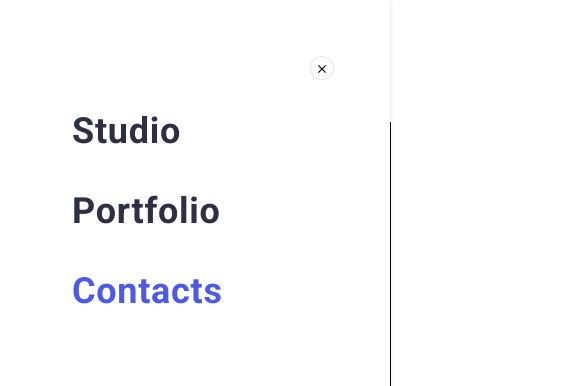
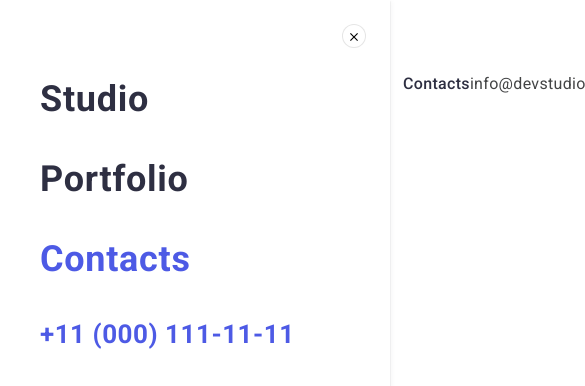
Before and after one commit to Iryna220/goit-markup-hw-07, a plain HTML site: page index.html in a window 390 px wide. Shown: the top 386 px of the page, 585 px wide, since content can reach past the window. Drawn offline with nearby package versions, Linux system fonts and the light colour scheme.

Commit message:
home work 7

```diff
--- a/css/desctop.css
+++ b/css/desctop.css
@@ -9,3 +9,8 @@
     width: 1158px;
   }
 }
+@media screen and (min-width: 1200px) {
+  .adress-page {
+    display: flex;
+  }
+}
--- a/css/styles.css
+++ b/css/styles.css
@@ -90,7 +90,10 @@ img {
   left:0;
   width: 100vw;
   height: 100vh;
-  padding: 32px;
+  padding-top: 80px;
+  padding-left: 40px;
+  padding-right: 40px;
+  padding-bottom: 40px;
   transition: transform 250ms cubic-bezier(0.4, 0, 0.2, 1);
 background-color: var(--background-origin);
   box-shadow: 0px 2px 1px rgba(46, 47, 66, 0.08),
@@ -104,7 +107,7 @@ background-color: var(--background-origin);
 .mobile-menu.is-open{
   transform: translateX(0);
 }
-.btn-close-conteiner{
+/* .btn-close-conteiner{ */
   display: flex;
   position: relative;
   height: 100%;
@@ -127,7 +130,7 @@ background-color: var(--background-origin);
   margin-bottom: 40px;
 }
 .mob-navigation:not(:last-child) {
-  padding-bottom: 40px;
+  margin-bottom: 40px;
 
 }
 .navigation-page {
@@ -199,20 +202,20 @@ color: var(--second-text-color);
   margin-right: auto;
 
 }
-/* .navigation-text { */
+ .navigation-text {
   display: flex;
   align-items: center;
   flex-grow: 1;
 }
-/* .navigation { */
+ .navigation {
   display: flex;
   gap: 40px;
 }
-/* .contact-adress { */
+ .contact-adress {
   display: flex;
   align-items: center;
 }
-/* .logo-first {
+/.logo-first {
   margin-right: 76px;
 }
 .nav-link:not(:last-child) {
--- a/index.html
+++ b/index.html
@@ -64,8 +64,6 @@
           </svg>
         </button>
         <div class="mobile-menu is-open js-menu-container">
-              <div class="btn-close-conteiner">
-                <div>
           <button type="button" class="btn-close js-close-menu">
             <svg class="btn-close-icon" width="8" height="8">
               <use href="./images/icons.svg#icon-close-btn"></use>
@@ -78,14 +76,26 @@
             <li class="mob-navigation">
               <a href="portfolio.html" class="mob-link link">Portfolio</a>
             </li>
-            <li class="mob-navigation"><a href="" class="mob-link color-contact link">Contacts</a></li>
+            <li class="mob-navigation">
+              <a href="" class="mob-link color-contact link">Contacts</a>
+            </li>
           </ul>
-      </div>
+
           <div class="mob-social">
             <adress>
               <ul class="mob-social-space list">
-            <li class="mob-soc-item"><a class="mob-social-phone link" href="tel:+110001111111">+11 (000) 111-11-11</a></li>
-            <li class="mob-soc-item"><a class="mob-social-mail link" href="mailto:info@devstudio.com">info@devstudio.com</a></li>
+                <li class="mob-soc-item">
+                  <a class="mob-social-phone link" href="tel:+110001111111"
+                    >+11 (000) 111-11-11</a
+                  >
+                </li>
+                <li class="mob-soc-item">
+                  <a
+                    class="mob-social-mail link"
+                    href="mailto:info@devstudio.com"
+                    >info@devstudio.com</a
+                  >
+                </li>
               </ul>
             </adress>
             <ul class="media-list list">
@@ -99,26 +109,21 @@
               <li class="media-list-link">
                 <a href class="media-soc-link">
                   <svg class="media-icon" width="24" height="24">
-                <use href="./images/icons.svg#icon-twitter">
-                </use>
+                    <use href="./images/icons.svg#icon-twitter"></use>
                   </svg>
                 </a>
               </li>
               <li class="media-list-link">
                 <a href class="media-soc-link">
                   <svg class="media-icon" width="24" height="24">
-                <use href="./images/icons.svg#icon-facebook">
-
-                </use>
+                    <use href="./images/icons.svg#icon-facebook"></use>
                   </svg>
                 </a>
               </li>
               <li class="media-list-link">
                 <a href class="media-soc-link">
                   <svg class="media-icon" width="24" height="24">
-                <use href="./images/icons.svg#icon-linkedin">
-
-                </use>
+                    <use href="./images/icons.svg#icon-linkedin"></use>
                   </svg>
                 </a>
               </li>
@@ -127,7 +132,7 @@
         </div>
       </div>
     </header>
-    <main>
+    <!-- <main>
       <section class="hero section">
         <div class="container">
           <h1 class="title-hero">Effective Solutions for Your Business</h1>
@@ -135,7 +140,7 @@
             Order Service
           </button>
         </div>
-      </section>
+      </section>  -->
     <!-- <section class="features section">
       <div class="container">
         <h2 class="visually-advantages">advantages</h2>
@@ -447,7 +452,7 @@
         </div>
       </section>
     </main>  -->
-     <footer class="footer-page">
+    <!-- <footer class="footer-page">
       <div class="container">
         <div class="logo-item">
           <a href="./index.html" class="logo-first"
@@ -605,4 +610,6 @@
     <script src="./js/modal.js"></script>
     <script src="./js/mobile-menu.js"></script>
   </body>
+</html>  -->
+  </body>
 </html>
```
Lines whose indentation alone changed are shown as unchanged.
